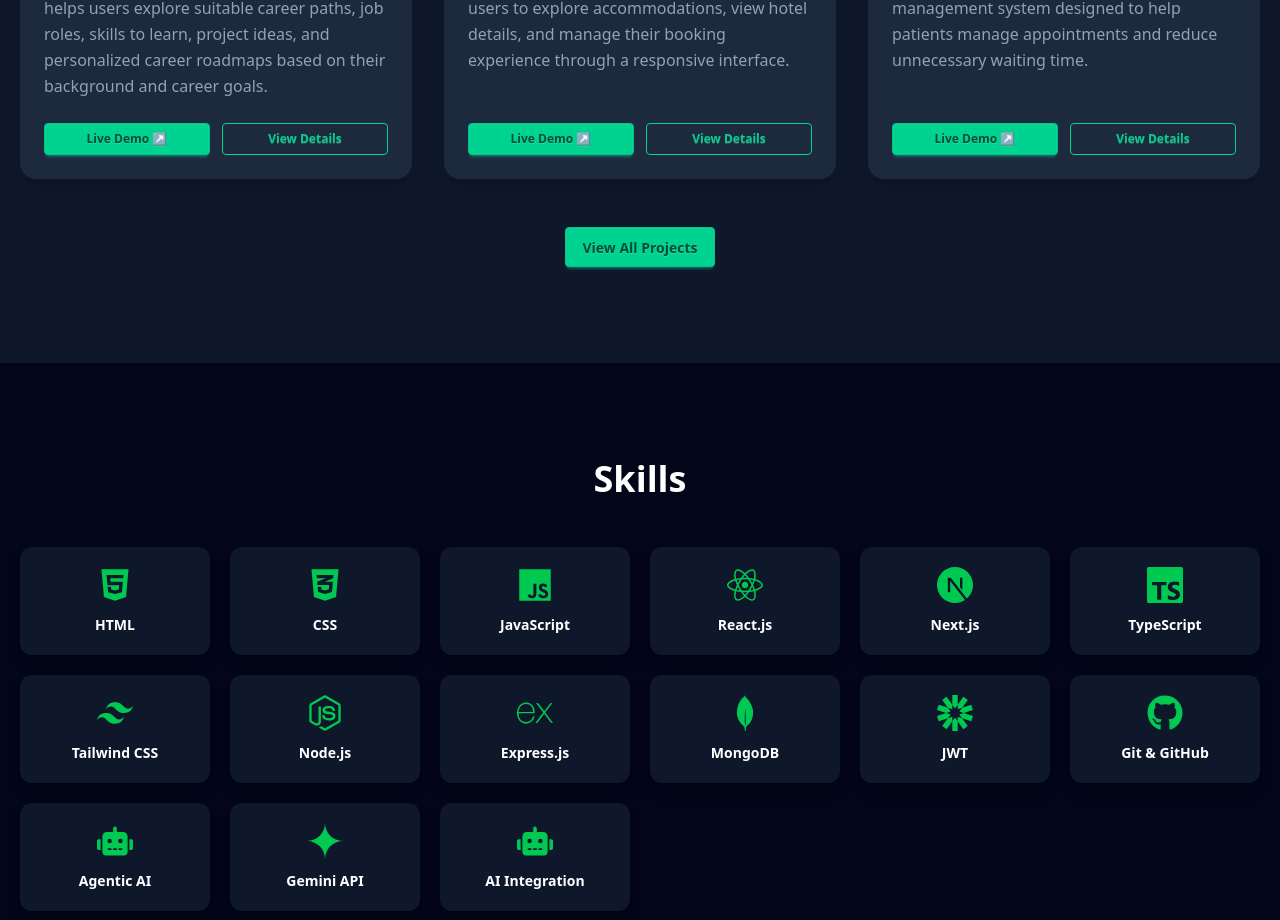
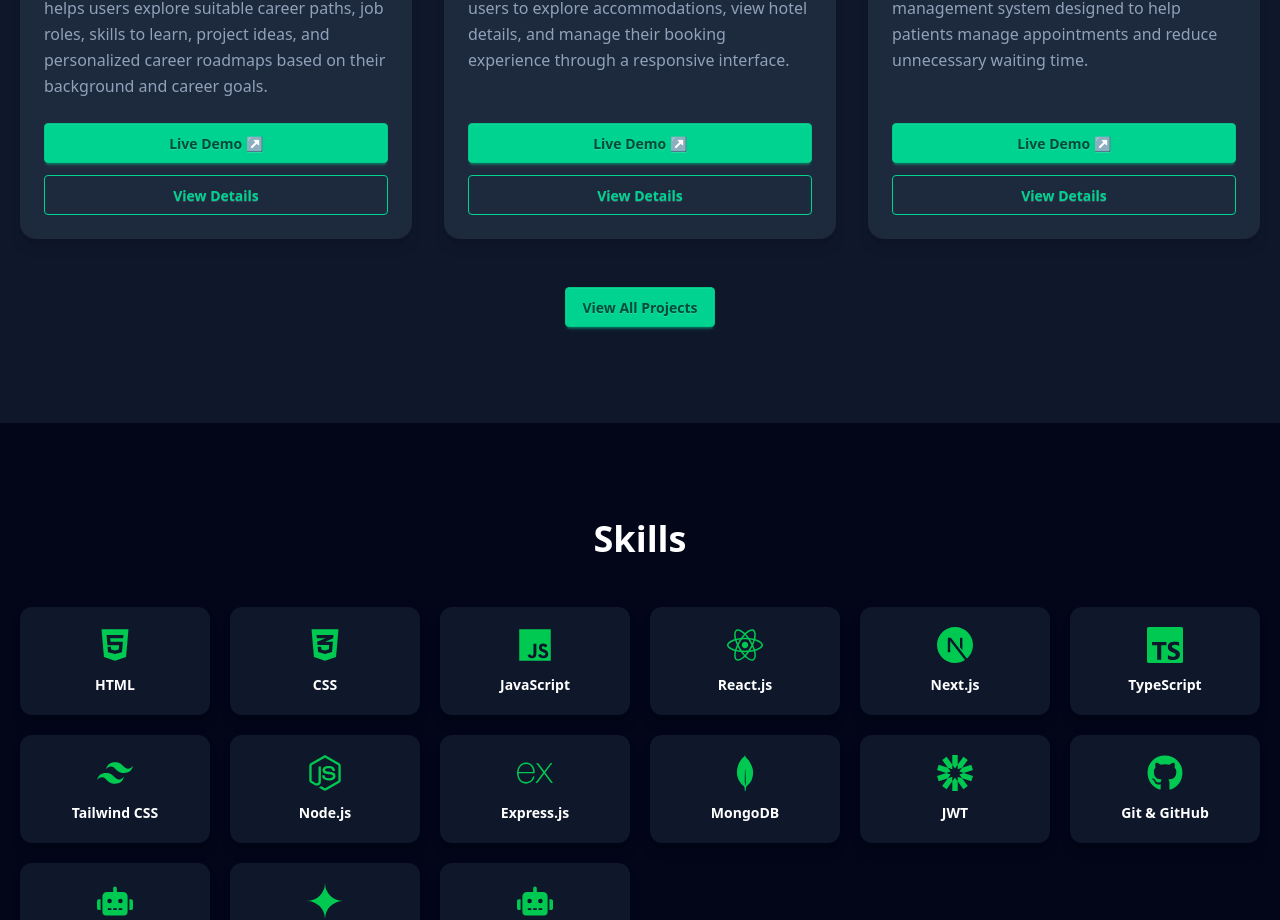
Before and after one commit to sajusameer/sajeda-portfolio, a Next.js app: page / in a window 1280 px wide. Shown: the part 1999-2919 px from the top of the page. Built offline with nearby package versions, Linux system fonts and the light colour scheme.

Commit message:
button ui changed

```diff
--- a/src/components/Projects.jsx
+++ b/src/components/Projects.jsx
@@ -107,19 +107,19 @@ export default function Projects() {
                   {project.description}
                 </p>
 
-                <div className="flex flex-col sm:flex-row gap-3 mt-6">
+                <div className="flex flex-col gap-3 mt-6">
   <a
     href={project.live}
     target="_blank"
     rel="noopener noreferrer"
-                    className="btn btn-success btn-sm flex-1 text-center"
+    className="btn btn-success w-full hover:scale-105 transition-all duration-300"
   >
     Live Demo ↗
   </a>
 
   <Link
     href={`/projects/${project.id}`}
-                    className="btn btn-outline btn-success btn-sm flex-1 text-center"
+    className="btn btn-outline btn-success w-full hover:scale-105 transition-all duration-300"
   >
     View Details
   </Link>
```
Lines whose indentation alone changed are shown as unchanged.
